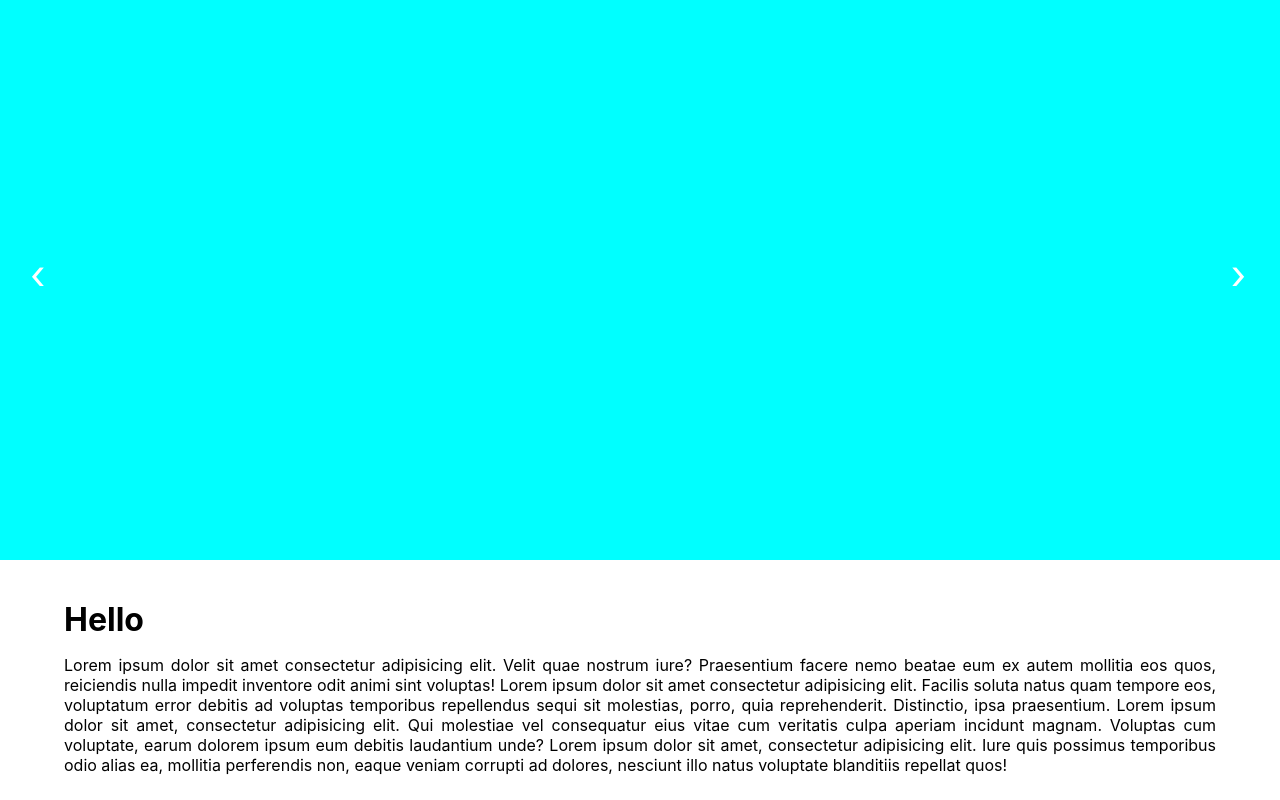
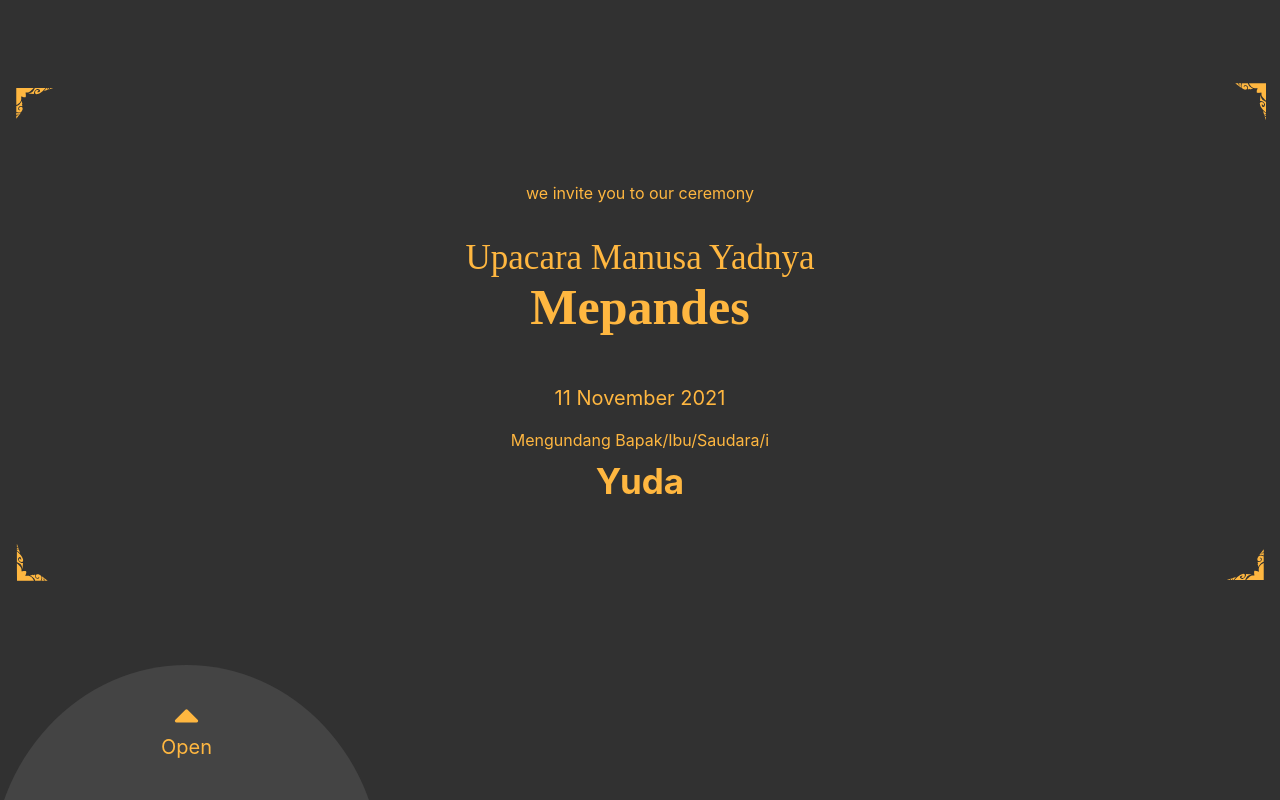
Before and after one commit to andriapratama/invitation, a React (Create React App) app: page / in a window 1280 px wide. Shown: the top 800 px of the page. Built offline with nearby package versions, Linux system fonts and the light colour scheme; a web font is replaced by a local one.

Commit message:
change link

```diff
--- a/src/App.js
+++ b/src/App.js
@@ -10,10 +10,10 @@ function App() {
     <>
       <Router>
         <Switch>
-          <Route path="/" exact={true} component={Home}/>
-          <Route path="/products" exact={true} component={Product} />
+          <Route path="/" exact={true} component={Invitation1}/>
+          {/* <Route path="/products" exact={true} component={Product} />
 
-          <Route path="/invitation-1" exact={true} component={Invitation1} />
+          <Route path="/invitation-1" exact={true} component={Invitation1} /> */}
         </Switch>
       </Router>
     </>
```
